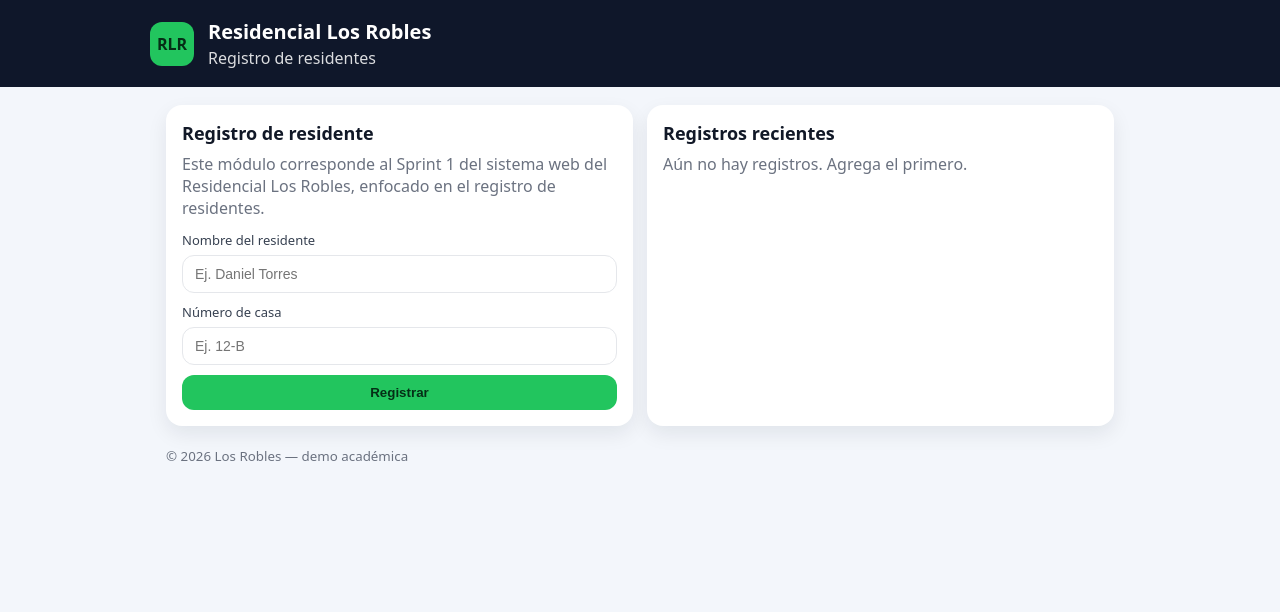
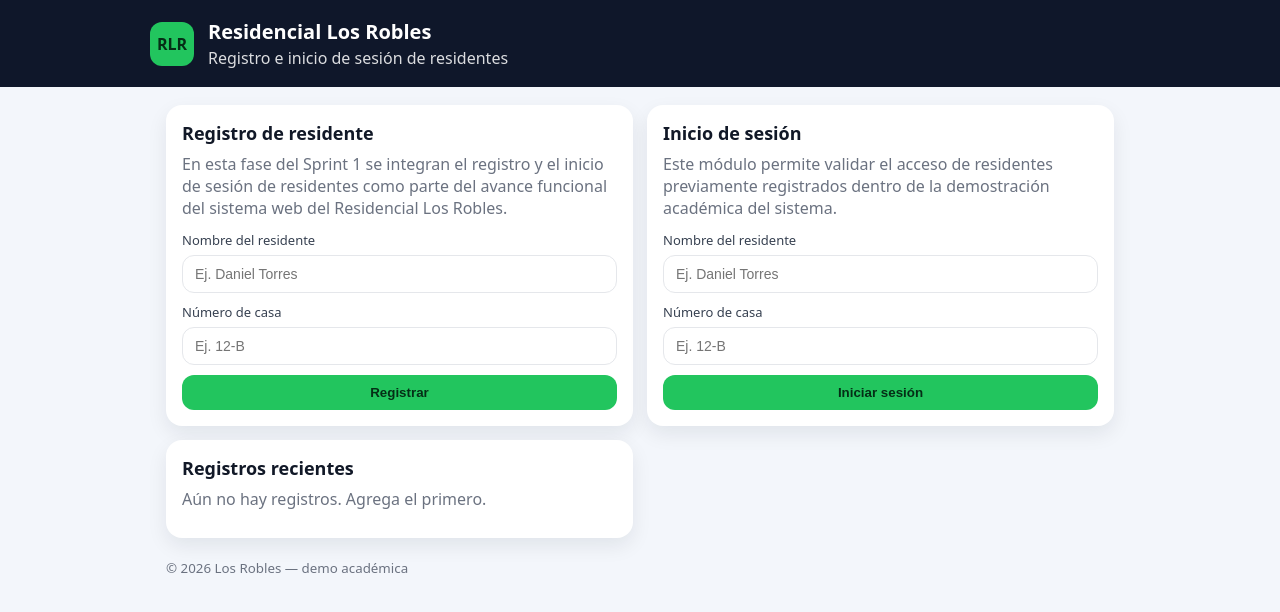
Before and after one commit to danieloturan-web/los-robles-sprint, a React (Create React App) app: page / in a window 1280 px wide. Shown: the top 612 px of the page. Built offline with nearby package versions, Linux system fonts and the light colour scheme.

Commit message:
Tercera fase: integración de inicio de sesión de residentes

```diff
--- a/src/App.js
+++ b/src/App.js
@@ -6,6 +6,9 @@ function App() {
   const [casa, setCasa] = useState("");
   const [mensaje, setMensaje] = useState("");
   const [registros, setRegistros] = useState([]);
+  const [loginNombre, setLoginNombre] = useState("");
+  const [loginCasa, setLoginCasa] = useState("");
+  const [mensajeLogin, setMensajeLogin] = useState("");
 
   const registrar = (e) => {
     e.preventDefault();
@@ -28,6 +31,27 @@ function App() {
     setCasa("");
   };
 
+  const iniciarSesion = (e) => {
+    e.preventDefault();
+
+    if (!loginNombre.trim() || !loginCasa.trim()) {
+      setMensajeLogin("⚠️ Completa nombre y número de casa para iniciar sesión.");
+      return;
+    }
+
+    const existe = registros.find(
+      (r) =>
+        r.nombre.toLowerCase() === loginNombre.trim().toLowerCase() &&
+        r.casa.toLowerCase() === loginCasa.trim().toLowerCase()
+    );
+
+    if (existe) {
+      setMensajeLogin("✅ Inicio de sesión correcto.");
+    } else {
+      setMensajeLogin("❌ No se encontró un residente con esos datos.");
+    }
+  };
+
   return (
     <div className="pagina">
       <header className="topbar">
@@ -35,7 +59,7 @@ function App() {
           <div className="badge">RLR</div>
           <div>
             <h1>Residencial Los Robles</h1>
-            <p>Registro de residentes</p>
+            <p>Registro e inicio de sesión de residentes</p>
           </div>
         </div>
       </header>
@@ -44,8 +68,9 @@ function App() {
         <section className="card">
           <h2>Registro de residente</h2>
           <p className="hint">
-            Este módulo corresponde al Sprint 1 del sistema web del Residencial
-            Los Robles, enfocado en el registro de residentes.
+             En esta fase del Sprint 1 se integran el registro y el inicio de sesión de
+  residentes como parte del avance funcional del sistema web del Residencial
+  Los Robles.
           </p>
 
           <form onSubmit={registrar} className="form">
@@ -72,6 +97,38 @@ function App() {
             {mensaje && <div className="msg">{mensaje}</div>}
           </form>
         </section>
+
+          <section className="card">
+  <h2>Inicio de sesión</h2>
+  <p className="hint">
+     Este módulo permite validar el acceso de residentes previamente registrados
+  dentro de la demostración académica del sistema.
+  </p>
+
+  <form onSubmit={iniciarSesion} className="form">
+    <label>
+      Nombre del residente
+      <input
+        value={loginNombre}
+        onChange={(e) => setLoginNombre(e.target.value)}
+        placeholder="Ej. Daniel Torres"
+      />
+    </label>
+
+    <label>
+      Número de casa
+      <input
+        value={loginCasa}
+        onChange={(e) => setLoginCasa(e.target.value)}
+        placeholder="Ej. 12-B"
+      />
+    </label>
+
+    <button type="submit">Iniciar sesión</button>
+
+    {mensajeLogin && <div className="msg">{mensajeLogin}</div>}
+  </form>
+</section>
 
         <section className="card">
           <h2>Registros recientes</h2>
```
